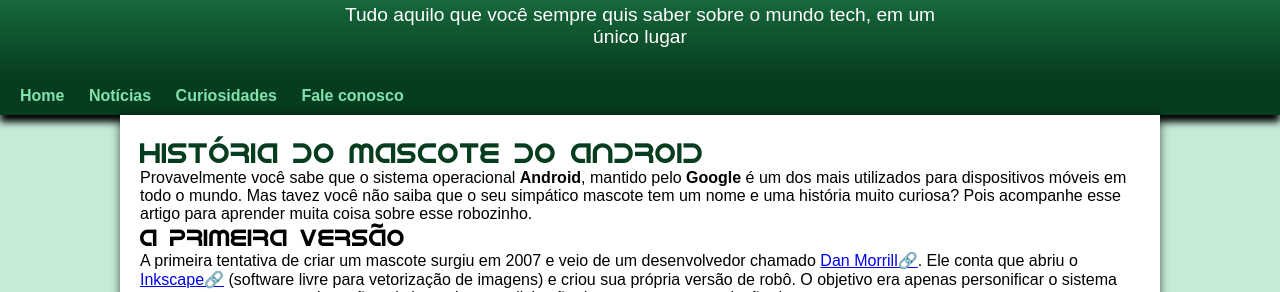
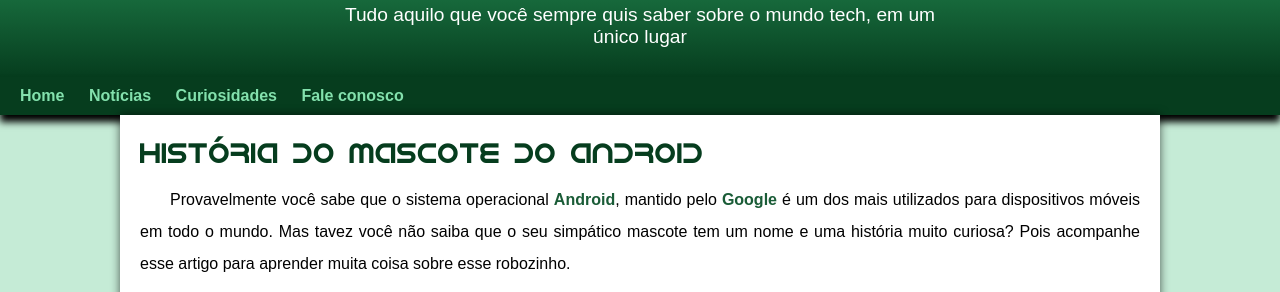
Before and after one commit to josesenasilva/projeto-android, a plain HTML site: page index.html in a window 1280 px wide. Shown: the part 113-405 px from the top of the page. Drawn offline with Linux system fonts and the light colour scheme.

Commit message:
mudei o estilo

```diff
--- a/estilo/style.css
+++ b/estilo/style.css
@@ -46,9 +46,8 @@
     color: white;
     font-family:  var(--fonte-destaque);
     font-size: 3em;
-    font-weight: normal;
     margin-bottom: 20px;
-    text-shadow: 2px 2px 0px rgba(0, 0, 0, 0.536)
+
 
 }
 
@@ -60,7 +59,7 @@
     padding-right: 10px;
     padding-left: 10px;
     margin: auto;
-    margin-bottom: 20px;
+    padding-bottom: 40px;
 
 }
 
@@ -127,9 +126,33 @@
 main h2 {
     font-family: var(--fonte-android);
     font-weight: normal;
+    font-size: 1.3em;
+    background-image: linear-gradient(to right, var(--cor1),transparent);
+    text-indent: 10px;
 
 }
 
+main p {
+    margin: 15px 0px;
+    text-align: justify;
+    text-indent: 30px;
+    font-size: 1em;
+    line-height: 2em;
+}
+
+main strong {
+    color: var(--cor4);
+    font-weight: bold;
+
+}
+
+main a {
+    text-decoration: none;
+    font-weight: bold;
+    color: var(--cor5);
+    background-color: var(--cor1);
+    padding: 2px 6px;
+}
 main img {
 
     width: 100%;
```
